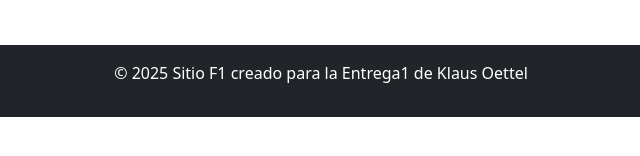
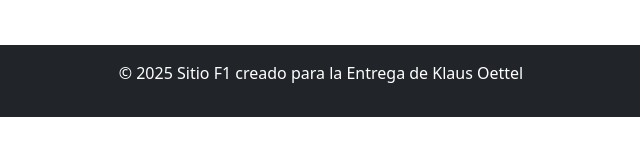
Before and after one commit to KlausO10/entrega-oettel, a plain HTML site: page index.html in a window 1280 px wide. Shown: the part 568-724 px from the top of the page, 319-959 px from the left. Drawn offline with nearby package versions, Linux system fonts and the light colour scheme.

Commit message:
Update index.html

```diff
--- a/index.html
+++ b/index.html
@@ -32,7 +32,7 @@
 
   <!-- FOOTER -->
   <footer class="bg-dark text-white text-center py-3 mt-4">
-    <p>© 2025 Sitio F1 creado para la Entrega1 de Klaus Oettel</p>
+    <p>© 2025 Sitio F1 creado para la Entrega de Klaus Oettel</p>
   </footer>
 
 </body>
```
